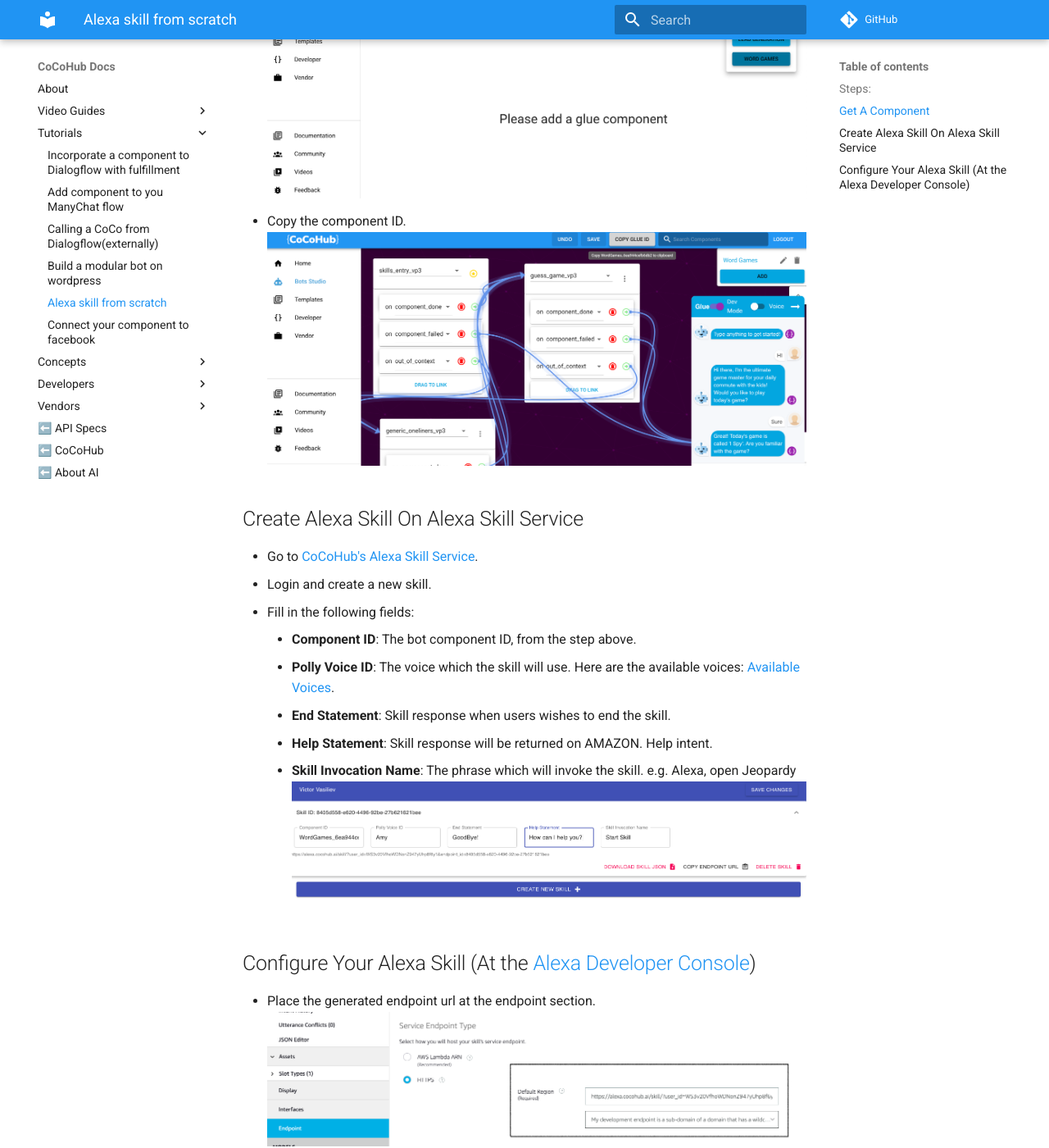
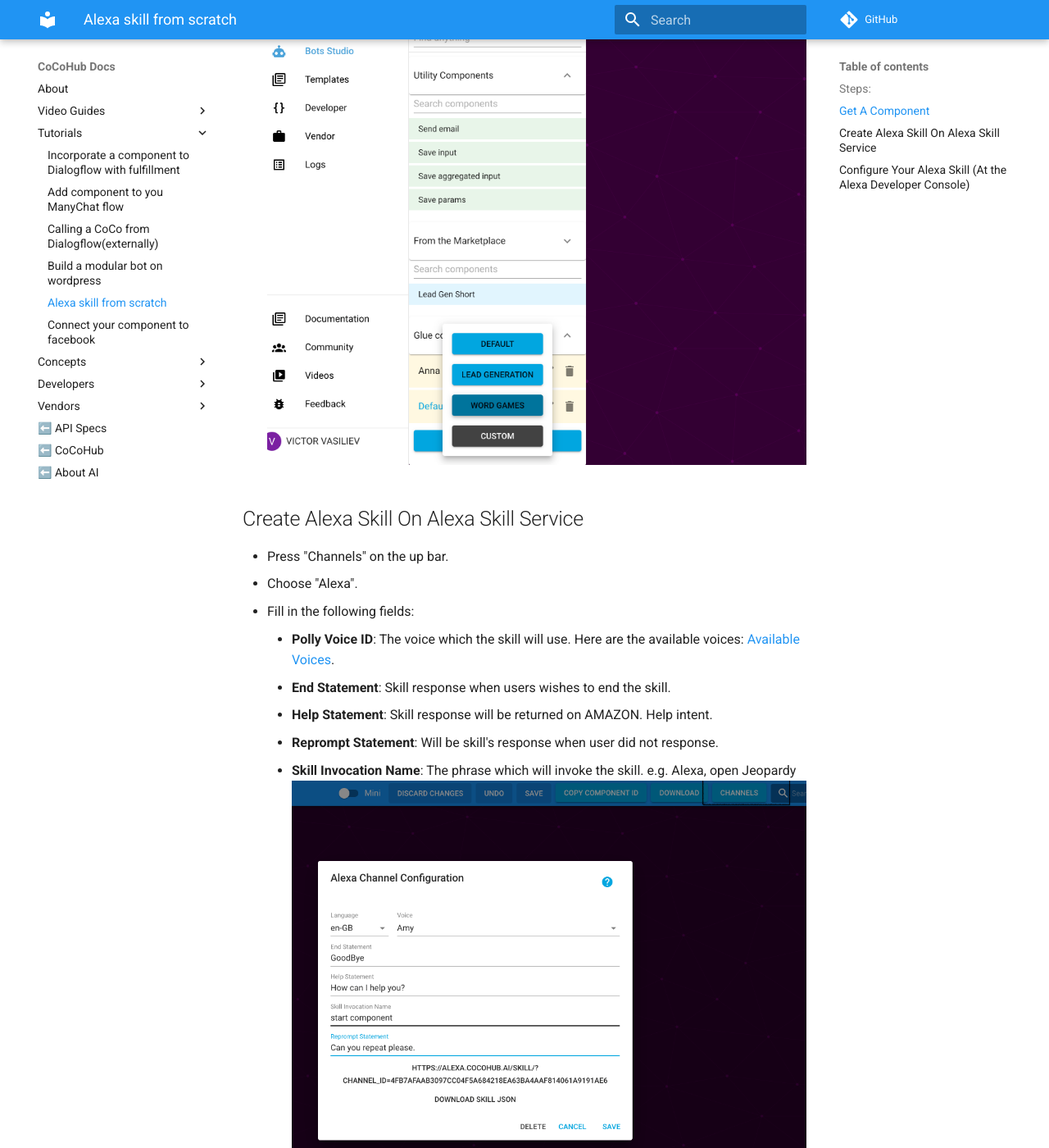
Before and after one commit to ConversationalComponents/docs, an MkDocs documentation site: the page built from docs/tutorials/alexa_skill_from_scratch.md, in a window 1280 px wide and 1400 px high, scrolled down 539 px. Shown: the whole window at 82% size. Built offline with MkDocs 1.6.1 and Material for MkDocs 9.7.7, drawn with Linux system fonts in a browser that asks for light colours; comment, search, counter and statistics services are not loaded.

Commit message:
Update Alexa Tutorial.

```diff
--- a/docs/tutorials/alexa_skill_from_scratch.md
+++ b/docs/tutorials/alexa_skill_from_scratch.md
@@ -11,23 +11,22 @@
 
 * Go to [CoCoHub](https://cocohub.ai/ "CoCoHub"), sign Up and click Bot Studio on the left sidebar.
 * Create a new component from the "Word Games" Template.
-![](./screenshots/alexa_skill_from_scratch/1_Add_Word_Games.png)
-* Copy the component ID.
-![](./screenshots/alexa_skill_from_scratch/2_Copy_Bot_ID.png)
+![](./screenshots/alexa_skill_from_scratch/1__Add_Word_Games.png)
+
 
 ## Create Alexa Skill On Alexa Skill Service
-* Go to [CoCoHub's Alexa Skill Service](https://alexa.cocohub.ai "CoCoHub's Alexa Skill Service").
-* Login and create a new skill.
+* Press "Channels" on the up bar.
+* Choose "Alexa".
 * Fill in the following fields:
-    * **Component ID**: The bot component ID, from the step above.
     * **Polly Voice ID**: The voice which the skill will use. Here are the available voices: [Available Voices](https://docs.aws.amazon.com/polly/latest/dg/voicelist.html "Available Voices").
     * **End Statement**: Skill response when users wishes to end the skill.
     * **Help Statement**: Skill response will be returned on AMAZON. Help intent.
+    * **Reprompt Statement**: Will be skill's response when user did not response.
     * **Skill Invocation Name**: The phrase which will invoke the skill. e.g. Alexa, open Jeopardy
-![](./screenshots/alexa_skill_from_scratch/3_Add_Skill_On_Service.png)
+![](./screenshots/alexa_skill_from_scratch/2__Add_Skill_On_Service.png)
 
 ## Configure Your Alexa Skill (At the [Alexa Developer Console](https://developer.amazon.com/alexa/console/ask "Alexa Developer Console"))
 * Place the generated endpoint url at the endpoint section.
-![](./screenshots/alexa_skill_from_scratch/4_Configure_Endpoint.png)
+![](./screenshots/alexa_skill_from_scratch/3__Configure_Endpoint.png)
 * Upload the Skill JSON Editor.(Intents -> JSON Editor)
-![](./screenshots/alexa_skill_from_scratch/5_Configure_NLU.png)
+![](./screenshots/alexa_skill_from_scratch/4__Configure_NLU.png)
```
Also changed, not shown: docs/tutorials/screenshots/alexa_skill_from_scratch/1_Add_Word_Games.png (deleted), docs/tutorials/screenshots/alexa_skill_from_scratch/1__Add_Word_Games.png (added), docs/tutorials/screenshots/alexa_skill_from_scratch/2_Copy_Bot_ID.png (deleted), docs/tutorials/screenshots/alexa_skill_from_scratch/2__Add_Skill_On_Service.png (added), docs/tutorials/screenshots/alexa_skill_from_scratch/3_Add_Skill_On_Service.png (deleted), docs/tutorials/screenshots/alexa_skill_from_scratch/3__Configure_Endpoint.png (renamed from docs/tutorials/screenshots/alexa_skill_from_scratch/4_Configure_Endpoint.png), docs/tutorials/screenshots/alexa_skill_from_scratch/4__Configure_NLU.png (renamed from docs/tutorials/screenshots/alexa_skill_from_scratch/5_Configure_NLU.png).
